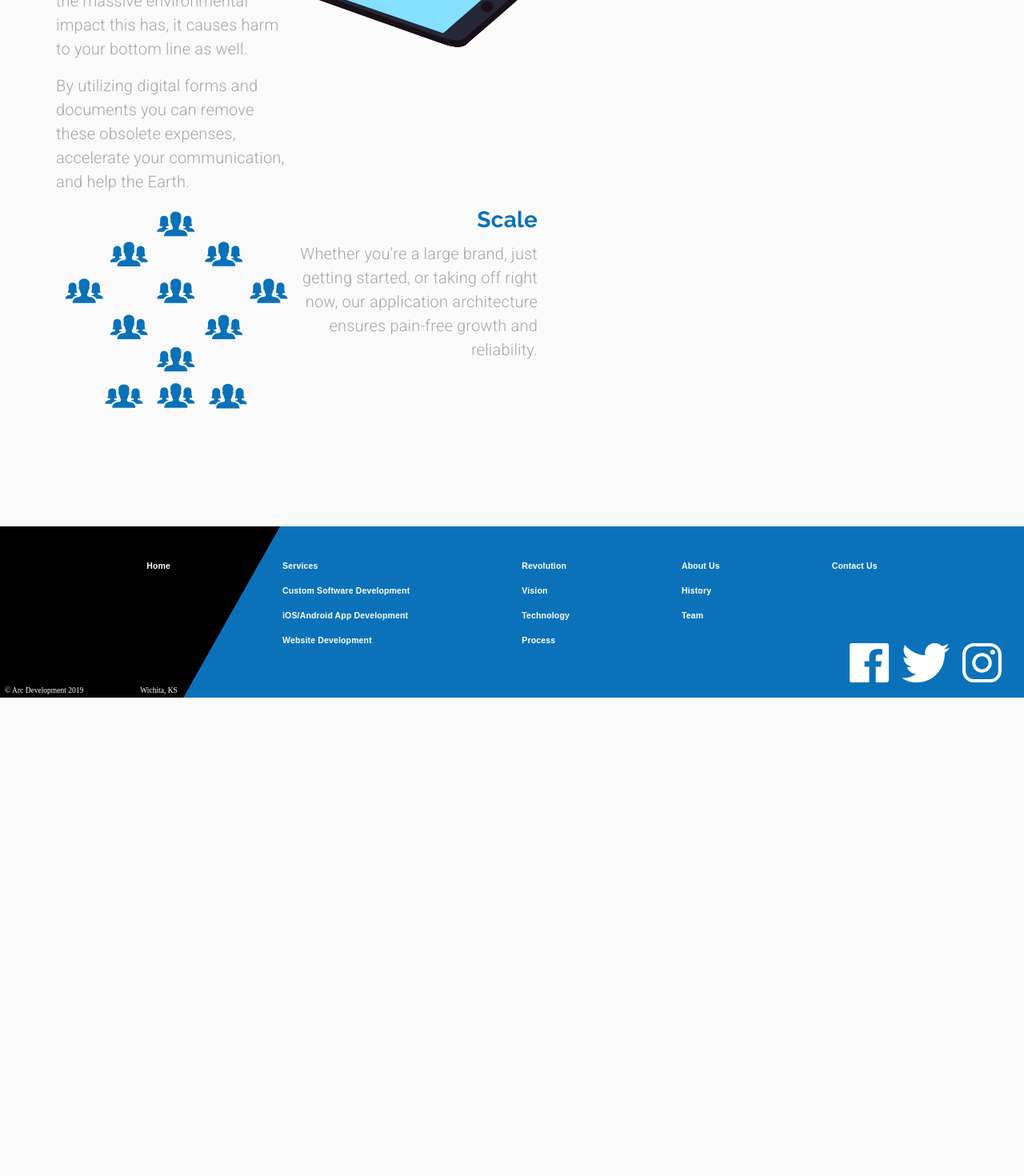
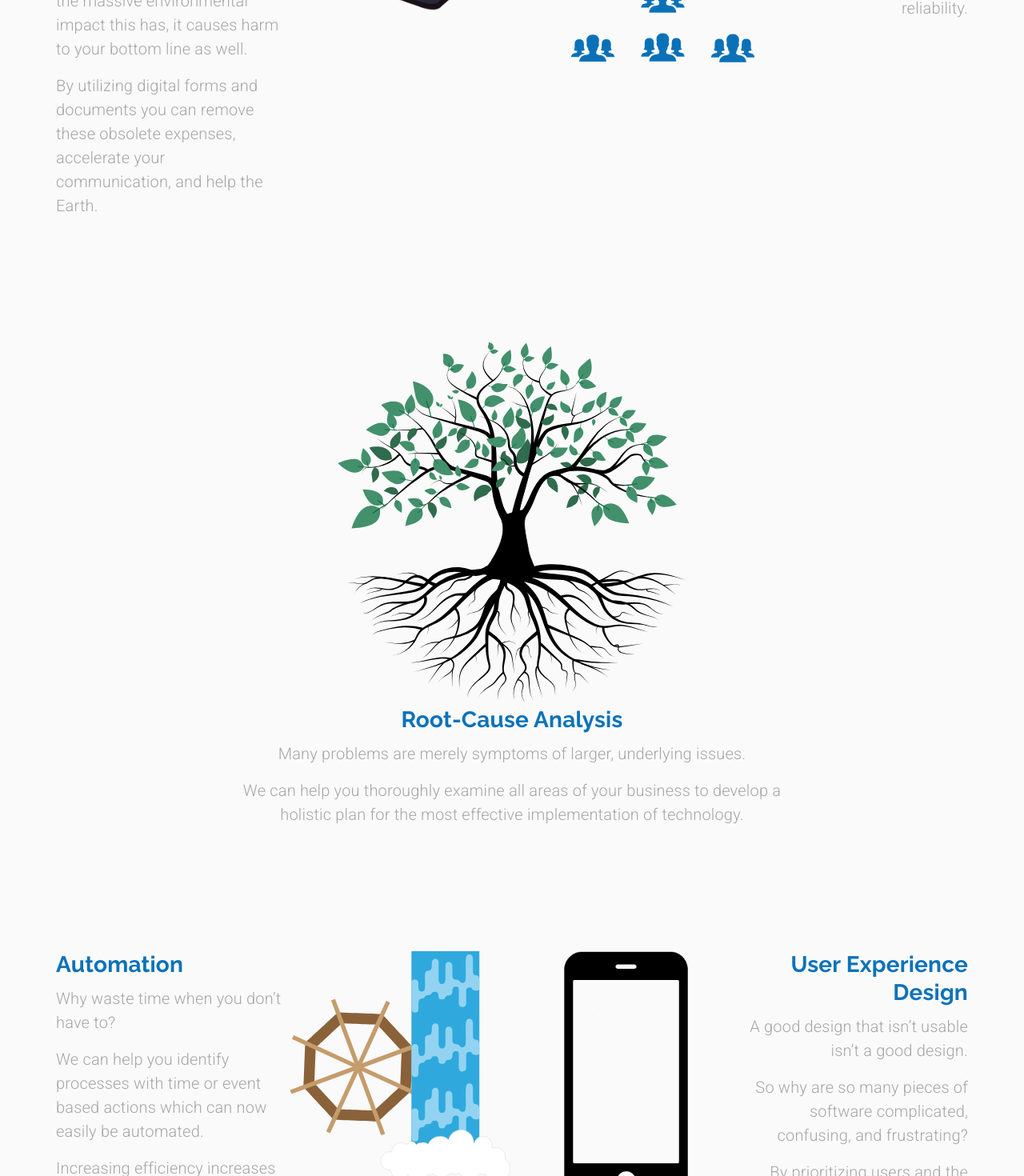
Before and after one commit to sudo-ditto/arcdevelopment-mui, a React (Create React App) app: page /customSoftware in a window 1280 px wide. Shown: the part 1330-2800 px from the top of the page at 80% size. Before the commit the page ends 2202 px from the top, so only its background shows below. Built offline with nearby package versions, Linux system fonts and the light colour scheme.

Commit message:
Desktop software development finished

```diff
--- a/src/pages/CustomSoftware.js
+++ b/src/pages/CustomSoftware.js
@@ -12,8 +12,12 @@
 import lightbulb from '../assets/bulb.svg';
 import cash from '../assets/cash.svg';
 import stopwatch from '../assets/stopwatch.svg';
-import documentsAnimation from '../animations/documentsAnimation/data.js';
+import roots from '../assets/root.svg';
+
+import documentsAnimation from '../animations/documentsAnimation/data';
 import scaleAnimation from '../animations/scaleAnimation/data.json';
+import automationAnimation from '../animations/automationAnimation/data.json';
+import uxAnimation from '../animations/uxAnimation/data';
 
 const useStyles = makeStyles(theme => ({
     content: {
@@ -28,10 +32,14 @@
     iconsContainer: {
         margin: "10em 0 10em"
     },
+    itemContainer: {
+        maxWidth: "50em"
+    },
 }));
 
 const CustomSoftware = ({ setSelectedIndex }) => {
     const classes = useStyles();
+    const matchesSM = useMediaQuery("sm");
 
     const documentsOptions = {
         loop: true,
@@ -45,6 +53,22 @@
         loop: true,
         autoplay: true,
         animationData: scaleAnimation,
+        rendererSettings: {
+            preserveAspectRatio: 'xMidYMid slice'
+        }
+    };
+    const automationOptions = {
+        loop: true,
+        autoplay: true,
+        animationData: automationAnimation,
+        rendererSettings: {
+            preserveAspectRatio: 'xMidYMid slice'
+        }
+    };
+    const uxOptions = {
+        loop: true,
+        autoplay: true,
+        animationData: uxAnimation,
         rendererSettings: {
             preserveAspectRatio: 'xMidYMid slice'
         }
@@ -125,7 +149,7 @@
                 </Grid>
             </Grid>
             <Grid item container direction="row" justifyContent="space-between">
-                <Grid item container className={classes.content}>
+                <Grid item container className={classes.itemContainer} md>
                     <Grid item container direction="column" md>
                         <Grid item>
                             <Typography variant="h4" gutterBottom>
@@ -153,12 +177,12 @@
                         </Grid>
                     </Grid>
                     <Grid item md>
-                        <Lottie options={documentsOptions} style={{ maxHeight: 325, maxWidth: 275, minHeight: 275 }} />
+                        <Lottie options={documentsOptions} style={{ maxHeight: 275, maxWidth: 275, minHeight: 250 }} />
                     </Grid>
                 </Grid>
-                <Grid item container className={classes.content}>
+                <Grid item container className={classes.itemContainer} md>
                     <Grid item md>
-                        <Lottie options={scaleOptions} style={{ maxWidth: 280, minHeight: 260 }} />
+                        <Lottie options={scaleOptions} style={{ minWidth: 380, maxWidth: 300, minHeight: 100, maxHeight: 350 }} />
                     </Grid>
                     <Grid item container direction="column" md align="right">
                         <Grid item>
@@ -173,7 +197,83 @@
                                 growth and reliability.
                             </Typography>
                         </Grid>
+                    </Grid>
+                </Grid>
+                <Grid item container direction="row" style={{ margin: "10em 0" }}>
+                    <Grid item container direction="column" align="center" alignItems="center">
+                        <Grid item>
+                            <img src={roots} alt="Tree with roots extending out" height="450em" width="450em" />
+                        </Grid>
+                        <Grid item className={classes.itemContainer}>
+                            <Typography variant="h4" gutterBottom>Root-Cause Analysis</Typography>
+                            <Typography variant="body1" paragraph>
+                                Many problems are merely symptoms of larger, underlying issues.
+                            </Typography>
+                            <Typography variant="body1" paragraph>
+                                We can help you thoroughly examine all areas of your business to
+                                develop a holistic plan for the most effective implementation of
+                                technology.
+                            </Typography>
+                        </Grid>
 
+                    </Grid>
+                </Grid>
+                {/*Root-Cause Block*/}
+                <Grid item container direction="row" justifyContent="space-between">
+                    <Grid item container className={classes.itemContainer} md>
+                        <Grid item container direction="column" md>
+                            <Grid item>
+                                <Typography variant="h4" gutterBottom>
+                                    Automation
+                                </Typography>
+                            </Grid>
+                            <Grid item>
+                                <Typography variant="body1" paragraph>
+                                    Why waste time when you don’t have to?
+                                </Typography>
+                            </Grid>
+                            <Grid item>
+                                <Typography variant="body1" paragraph>
+                                    We can help you identify processes with time or event based
+                                    actions which can now easily be automated.
+                                </Typography>
+                            </Grid>
+                            <Grid item>
+                                <Typography variant="body1" paragraph>
+                                    Increasing efficiency increases profits, leaving you more time
+                                    to focus on your business, not busywork.
+                                </Typography>
+                            </Grid>
+                        </Grid>
+                        <Grid item md>
+                            <Lottie options={automationOptions} style={{ maxHeight: 290, maxWidth: 280 }} />
+                        </Grid>
+                    </Grid>
+                    <Grid item container className={classes.itemContainer} md>
+                        <Grid item md>
+                            <Lottie options={uxOptions} style={{ maxWidth: 155, maxHeight: 310 }} />
+                        </Grid>
+                        <Grid item container direction="column" md align="right">
+                            <Grid item>
+                                <Typography variant="h4" gutterBottom >
+                                    User Experience Design
+                                </Typography>
+                            </Grid>
+                            <Grid item>
+                                <Typography variant="body1" paragraph>
+                                    A good design that isn’t usable isn’t a good design.
+                                </Typography>
+                                <Typography variant="body1" paragraph>
+                                    So why are so many pieces of software complicated, confusing,
+                                    and frustrating?
+                                </Typography>
+                                <Typography variant="body1" paragraph>
+                                    By prioritizing users and the real ways they interact with
+                                    technology we’re able to develop unique, personable experiences
+                                    that solve problems rather than create new ones.
+                                </Typography>
+                            </Grid>
+                        </Grid>
                     </Grid>
                 </Grid>
             </Grid>
```
